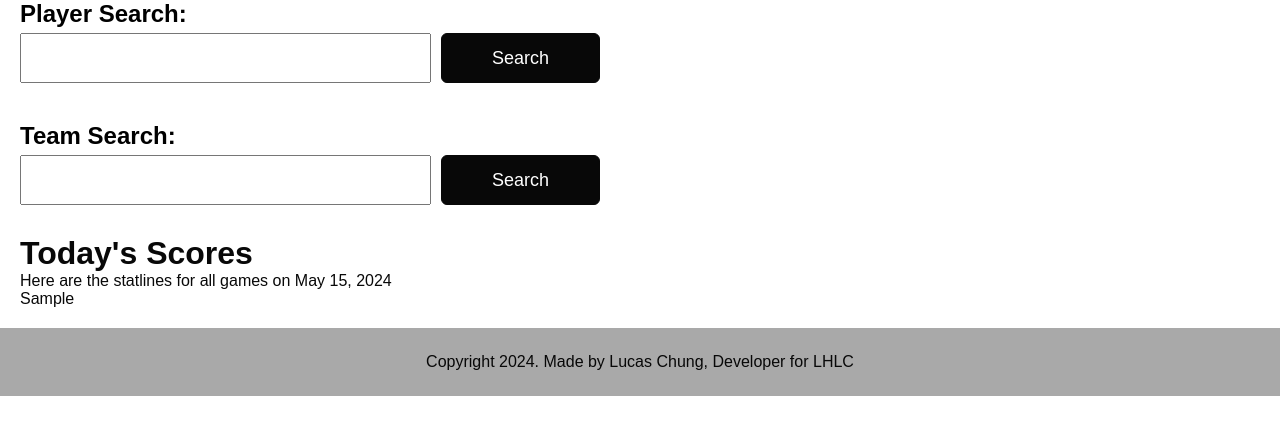
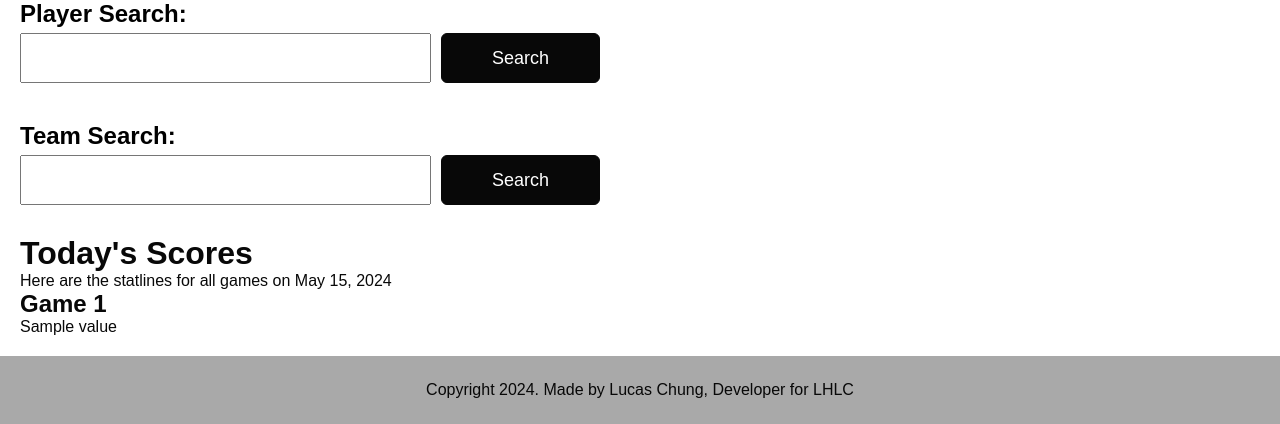
Before and after one commit to lucashlc822/bet_scrape, a Flask app: template templates/index.html in a window 1280 px wide. Shown: the part 638-1062 px from the top of the page. Before the commit the page ends 1034 px from the top, so only its background shows below. Run offline with Flask 3, Linux system fonts and the light colour scheme; the template is opened without the code that fills it: most values are stand-ins (such as "Sample title", 1, 10 or a date in 2020); parts of the project's set-up code (start-up, migrations or seed data) failed here and were passed over.

Commit message:
May 14 - used jinja loops to display each recent game with the HTML formatting.

```diff
--- a/app.py
+++ b/app.py
@@ -35,14 +35,13 @@ def score_scrape(url):
     soup = BeautifulSoup(scores_response.text, 'html.parser')
     scores_div_name = 'game_summary'
     scores_class = soup.find_all('div', {'class': scores_div_name})
-    print(len(scores_class))
 
     games = {}
-    # if scores_class:
-        # for i in range(len(scores_class)-1):
-            # games["game" + (i+1)] = scores_class[i]
-    # print(games)
-    return scores_class
+    if scores_class:
+        for i in range(len(scores_class)):
+            adder = str(i+1)
+            games["game" + adder] = scores_class[i]
+    return games
 
 
 #Define a route for the root URL ('/'). When a user accesses the root URL, the index function is called. This function renders the index.html template.
--- a/templates/index.html
+++ b/templates/index.html
@@ -199,7 +199,14 @@
     <div class="scores-container">
         <h1>Today's Scores</h1>
         <p id="currentDate">Here are the statlines for all games on </p>
-        {{games.game1}}
+        <!-- Games -->
+        <div id="games-container">
+            <!-- creates a div for each game found by flask -->
+            {% for value in scores_content.values() | list%}
+                <h2>Game {{loop.index}}</h1>
+                <div class="recent-games">{{value | safe}}</div>
+            {% endfor %}
+        </div>
         <script>
             function updateDate() {
                 // getting current date
```
